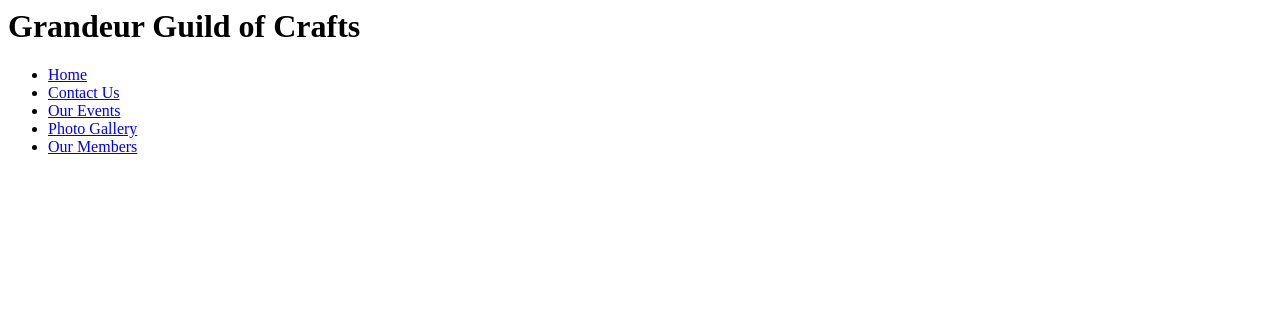
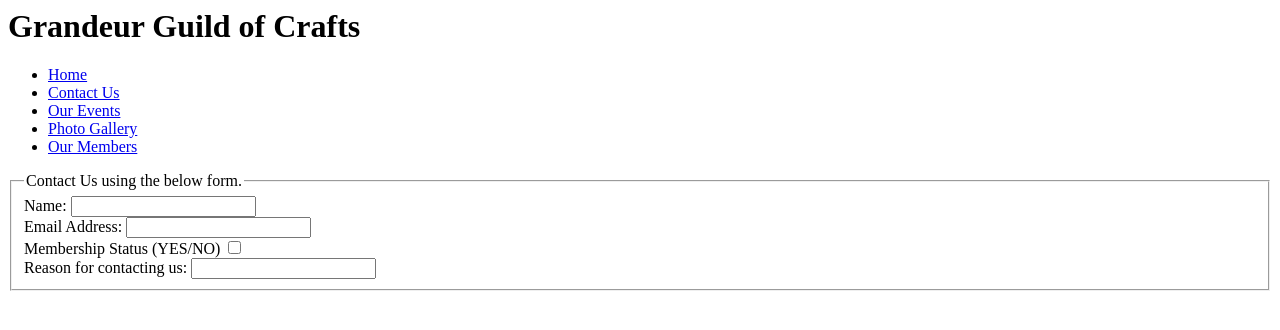
Before and after one commit to calla1aitken/Craft-Society, a plain HTML site: page coursework/contact_us.html in a window 1280 px wide. Drawn offline with Linux system fonts and the light colour scheme.

Commit message:
Update contact_us.html

```diff
--- a/coursework/contact_us.html
+++ b/coursework/contact_us.html
@@ -19,7 +19,30 @@
             </ul>
         </nav>
 
-        <main></main>
+        <main>
+            <div>
+                <form>
+                    <fieldset>
+                        <legend>Contact Us using the below form.</legend>
+
+                        <label for="name">Name:</label>
+                        <input type="text" name="name" value=""/> <br/>
+
+                        <label for="email">Email Address:</label>
+                        <input type="text" name="email" value=""/> <br/>
+
+                        <label for="membership">Membership Status (YES/NO)</label>
+                        <input type="checkbox" name="membership" value=""/> <br/>
+
+                        <label for="contact_reason">Reason for contacting us:</label>
+                        <input type="text" name="contact_reason" value=""/> <br/>
+
+
+
+                    </fieldset>
+                </form>
+            </div>
+        </main>
 
         <aside></aside>
 
```
